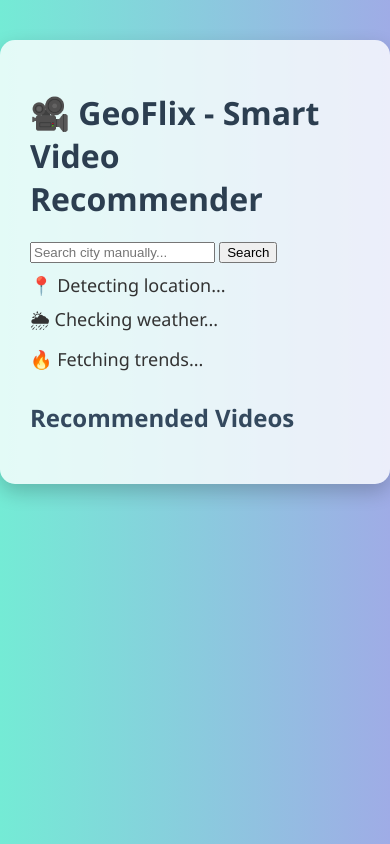
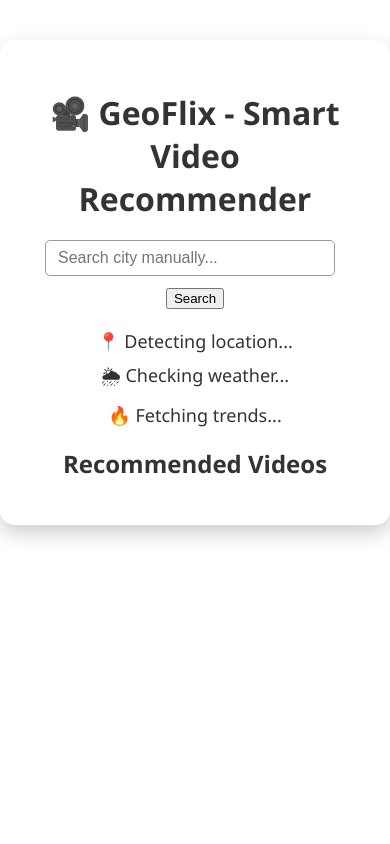
Before and after one commit to nari07msd/GeoFlix, a plain HTML site: page index.html in a window 390 px wide. Drawn offline with Linux system fonts and the light colour scheme; no server answers.

Commit message:
Update style.css

```diff
--- a/style.css
+++ b/style.css
@@ -1,9 +1,25 @@
 body {
-  font-family: 'Segoe UI', Tahoma, Geneva, Verdana, sans-serif;
-  background: linear-gradient(to right, #74ebd5, #9face6);
+  font-family: 'Segoe UI', sans-serif;
   margin: 0;
   padding: 0;
   color: #333;
+  transition: background 0.5s ease;
+}
+
+.sunny {
+  background: linear-gradient(to right, #fceabb, #f8b500);
+}
+
+.rainy {
+  background: linear-gradient(to right, #bdc3c7, #2c3e50);
+}
+
+.cloudy {
+  background: linear-gradient(to right, #d7d2cc, #304352);
+}
+
+.snowy {
+  background: linear-gradient(to right, #e0eafc, #cfdef3);
 }
 
 .container {
@@ -13,21 +29,28 @@ body {
   background: #ffffffcc;
   border-radius: 15px;
   box-shadow: 0 8px 20px rgba(0,0,0,0.2);
+  text-align: center;
 }
 
-h1 {
-  color: #2c3e50;
-  margin-bottom: 20px;
-}
-
-h2 {
-  color: #34495e;
-  margin-top: 30px;
+h1, h2 {
+  margin-bottom: 15px;
 }
 
 #info p {
   font-size: 18px;
   margin: 10px 0;
+}
+
+#cityForm {
+  margin: 20px 0;
+}
+
+#cityInput {
+  padding: 8px 12px;
+  font-size: 16px;
+  border: 1px solid #999;
+  border-radius: 5px;
+  margin-right: 10px;
 }
 
 .video-list {
@@ -47,3 +70,16 @@ h2 {
 .video-list iframe:hover {
   transform: scale(1.05);
 }
+
+@media (max-width: 768px) {
+  .video-list iframe {
+    width: 100%;
+    max-width: 90vw;
+    height: auto;
+  }
+
+  #cityInput {
+    width: 80%;
+    margin-bottom: 10px;
+  }
+}
```
